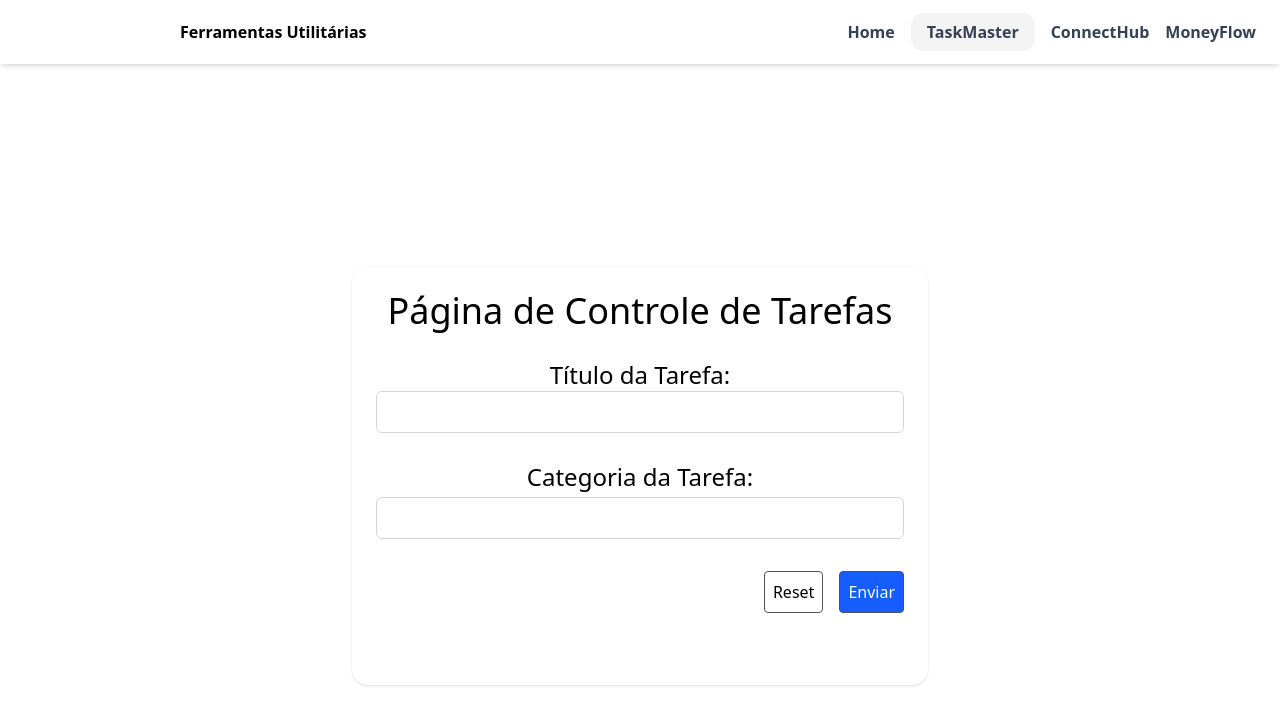
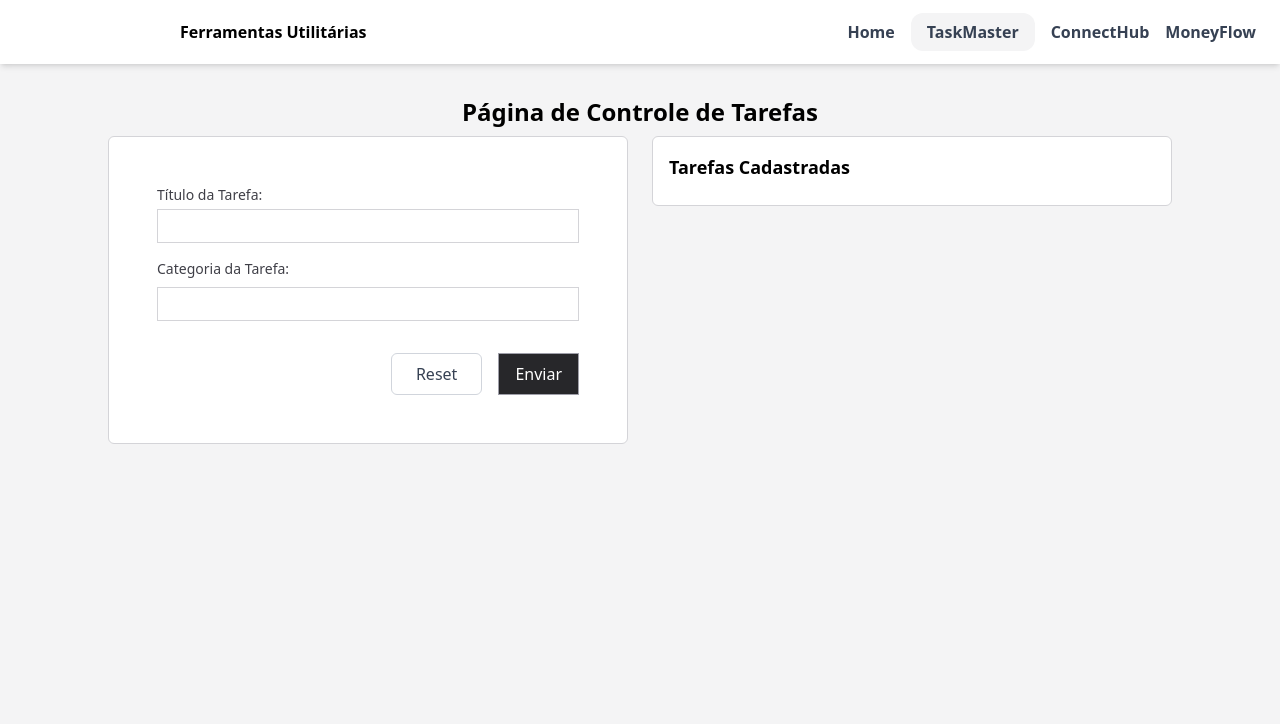
Before and after one commit to JoaoPLS-1/ferramentas-utilitarias-desenvolvimento, a React (Vite) app: page /taskMaster in a window 1280 px wide. Shown: the top 724 px of the page. Built offline with nearby package versions, Linux system fonts and the light colour scheme.

Commit message:
TaskMaster pronta, ConnectHub pronta, MoneyFlow pronta - falta componentização do button separado e outros elementos se der

```diff
--- a/src/pages/connectHub/indexConnect.tsx
+++ b/src/pages/connectHub/indexConnect.tsx
@@ -33,31 +33,35 @@ export function ConnectHub() {
 
     return (
         <>
-            <div className="w-full max-w-4xl mx-auto flex items-center justify-center flex-col mt-4" >
-                <div className="w-full max-w-xl bg-white shadow rounded-2xl p-6 mt-6 flex flex-col gap-4">
-                <h1 className="text-4xl text-center">Página de Controle de Contatos</h1>
+            <div className="w-full min-h-screen flex flex-col items-center bg-zinc-100 py-8">
+                <h1 className="text-2xl font-bold mb-2">Página de Controle de Contatos</h1>
+
+                <div className="flex gap-6 items-start">
+
+                    <div className="border border-zinc-300 bg-white p-12 mb-6 rounded-md w-[520px] box-border">
                         <form onSubmit={formulario.handleSubmit(submeterFormulario)} noValidate className="w-full max-w-4xl mx-auto">
-                    <div className="flex  flex-col gap-5">
-                        <div className="flex flex-col py-1 relative">
-                            <label htmlFor="nome completo" className="text-center mt-3 text-2xl">Nome completo</label>
-                            <input className="w-full rounded-md border border-zinc-300 px-3 py-2 text-zinc-900 text-center" type="text" {...formulario.register('nome')} /> {formulario.formState.errors.nome && <p className="text-red-500 text-xs mt-2 absolute -bottom-3 left-0">{formulario.formState.errors.nome.message}</p>}
+                            <div className="flex flex-col gap-4 w-full">
+                                <div className="flex flex-col gap-1">
+                                    <label className="text-sm font-medium text-zinc-700">Nome completo</label>
+                                    <input className="w-full border border-zinc-300 px-2 py-1 text-zinc-900" type="text" {...formulario.register('nome')} /> {formulario.formState.errors.nome && <p className="text-red-500 text-xs mt-2">{formulario.formState.errors.nome.message}</p>}
                                 </div>
-                        <div className="flex flex-col py-1 relative">
-                            <label htmlFor="email" className="text-center mt-3 text-2xl">Email</label>
-                            <input className="w-full rounded-md border border-zinc-300 px-3 py-2 text-zinc-900 text-center" type="text" {...formulario.register('email')} /> {formulario.formState.errors.email && <p className="text-red-500 text-xs mt-2 absolute -bottom-3 left-0">{formulario.formState.errors.email.message}</p>}
+                                <div className="flex flex-col gap-1">
+                                    <label htmlFor="email" className="text-sm font-medium text-zinc-700">Email</label>
+                                    <input className="w-full border border-zinc-300 px-2 py-1 text-zinc-900" type="text" {...formulario.register('email')} /> {formulario.formState.errors.email && <p className="text-red-500 text-xs mt-2">{formulario.formState.errors.email.message}</p>}
                                 </div>
-                        <div className="flex flex-col py-1 relative ">
-                            <label htmlFor="telefone" className="text-center mt-3 text-2xl">Telefone</label>
-                            <input className="w-full rounded-md border border-zinc-300 px-3 py-2 text-zinc-900 text-center" type="text" {...formulario.register('telefone')} /> {formulario.formState.errors.telefone && <p className="text-red-500 text-xs mt-2 absolute -bottom-3 left-0">{formulario.formState.errors.telefone.message}</p>}
+                                <div className="flex flex-col gap-1 ">
+                                    <label htmlFor="telefone" className="text-sm font-medium text-zinc-700">Telefone</label>
+                                    <input className="w-full border border-zinc-300 px-2 py-1 text-zinc-900" type="text" {...formulario.register('telefone')} /> {formulario.formState.errors.telefone && <p className="text-red-500 text-xs mt-2">{formulario.formState.errors.telefone.message}</p>}
                                 </div>
                             </div>
                             <div className="flex justify-end gap-4 mt-6">
                                 <button className="px-6 py-2 border border-gray-300 rounded-md text-gray-700 hover:bg-gray-50 transition font-medium" type="reset">Limpar</button>
-                        <button className="px-6 py-2 bg-blue-600 text-white rounded-md hover:bg-blue-700 transition font-medium" type="submit">Cadastrar</button>
+                                <button className="border border-zinc-400 px-4 py-1 bg-zinc-800 text-white" type="submit">Cadastrar</button>
                             </div>
                         </form>
                     </div>
-            <div className="w-full flex items-center justify-center flex-col mt-6">
+                    <div className="border border-zinc-300 bg-white p-4 w-[520px] box-border rounded-md">
+                        <h1 className="text-lg font-bold mb-2">Clientes Cadastrados</h1>
                         {cliente.length > 0 && cliente.map((cliente, index) => {
                             return (
                                 <>
@@ -66,6 +70,7 @@ export function ConnectHub() {
                             )
                         })}
                     </div>
+                </div>
 
             </div>
 
--- a/src/pages/home/index.tsx
+++ b/src/pages/home/index.tsx
@@ -12,21 +12,21 @@ export function Home() {
 
             <div className="flex ">
 
-            <NavLink className='text-black text-4xl font-semi no-underline bg-zinc-400 rounded-2xl w-64 h-32 flex items-center justify-center flex-col' to={'/taskMaster'}>TaskMaster
+            <NavLink className='text-black text-4xl font-semi no-underline bg-blue-500 rounded-2xl w-64 h-32 flex items-center justify-center flex-col' to={'/taskMaster'}>TaskMaster
             <p className="text-xs mt-2 text-black font-bold">Adição, listagem e remoção de tarefas</p>
             </NavLink>
 
             </div>
             <div className="flex ">
 
-            <NavLink className='text-black text-4xl font-semi no-underline bg-zinc-400 rounded-2xl w-64 h-32 flex items-center justify-center flex-col' to={'/connectHub'}>ConnectHub
+            <NavLink className='text-black text-4xl font-semi no-underline bg-blue-500 rounded-2xl w-64 h-32 flex items-center justify-center flex-col' to={'/connectHub'}>ConnectHub
             <p className="text-xs mt-2 text-black font-bold">Conexão entre usuários</p>
             </NavLink>
 
             </div>
             <div className="flex ">
 
-            <NavLink className='text-black text-4xl font-semi no-underline bg-zinc-400 rounded-2xl w-64 h-32 flex items-center justify-center flex-col' to={'/moneyFlow'}>MoneyFlow
+            <NavLink className='text-black text-4xl font-semi no-underline bg-blue-500 rounded-2xl w-64 h-32 flex items-center justify-center flex-col' to={'/moneyFlow'}>MoneyFlow
             <p className="text-xs mt-2 text-black font-bold">Controle de fluxo financeiro</p>
             </NavLink>
 
--- a/src/pages/moneyFlow/indexMoney.tsx
+++ b/src/pages/moneyFlow/indexMoney.tsx
@@ -19,7 +19,7 @@ export function MoneyFlow() {
     const regrasFluxo = z.object({
         id: z.string().optional(),
         descricao: z.string().min(5, 'Campo obrigatório.'),
-        valor: z.coerce.number().positive('Campo obrigatório com valores positivos.'),
+        valor: z.coerce.number().positive('Campo obrigatório com valores positivos acima de 0.'),
         tipo: z.enum(['ENTRADA', 'SAIDA'])
     })
 
@@ -51,42 +51,45 @@ export function MoneyFlow() {
 
     return (
         <>
-            <div className="w-full h-screen flex flex-col items-center justify-center">
-                <h1 className="text-4xl text-center">Página de Controle de Fluxo Financeiro</h1>
-                <h1 className={`text-center text-4xl mt-5 ${saldo < 0 ? "text-red-500" : "text-green-600"}`}>Saldo: R$ {saldo.toFixed(2)}</h1>
+            <div className="w-full min-h-screen flex flex-col items-center bg-zinc-100 py-8">
+                <h1 className="text-3xl font-bold mb-2">Página de Controle de Fluxo Financeiro</h1>
+                <p className={`text-center text-xl mb-6 ${saldo < 0 ? "text-red-500" : "text-green-600"}`}>Saldo: <span className="font-semibold">R$ {saldo.toFixed(2)}</span></p>
 
-                <div className="w-full max-w-xl bg-white shadow rounded-2xl p-6 mt-6 flex flex-col gap-4">
-                    <form onSubmit={formulario.handleSubmit(submeterFormulario)} className="flex flex-col gap-4">
+                <div className="flex gap-6 items-start">
 
-                    <div className="flex flex-col relative justify-center items-center gap-2">
+                <div className="border border-zinc-300 bg-white p-12 mb-6 rounded-md w-[520px] box-border">
+                    <form onSubmit={formulario.handleSubmit(submeterFormulario)} className="flex flex-col gap-7 w-full">
 
-                        <label className="text-center mt-3 text-2xl">Valor</label>
-                        <input type="number" step="0.01" {...formulario.register('valor')} className="w-full rounded-md border border-zinc-300 px-3 py-2 text-zinc-900 text-center" />{formulario.formState.errors.valor && <p className="text-red-500 text-xs mt-4 absolute -bottom-4 left-0">{formulario.formState.errors.valor.message}</p>}
+                    <div className="flex flex-col gap-1">
+
+                        <label className="text-sm font-medium text-zinc-700">Valor</label>
+                        <input type="number" step="0.01" {...formulario.register('valor')} className="w-full border border-zinc-300 px-2 py-1 text-zinc-900" />{formulario.formState.errors.valor && <p className="text-red-500 text-xs mt-2">{formulario.formState.errors.valor.message}</p>}
 
                     </div>
-                    <div className="flex flex-col relative justify-center items-center gap-2">
+                    <div className="flex flex-col gap-1">
 
-                        <label className="text-center mt-3 text-2xl">Descrição</label>
-                        <input type="text" {...formulario.register('descricao')} className="w-full rounded-md border border-zinc-300 px-3 py-2 text-zinc-900 text-center" />{formulario.formState.errors.descricao && <p className="text-red-500 text-xs mt-2 absolute -bottom-4 left-0">{formulario.formState.errors.descricao.message}</p>}
+                        <label className="text-sm font-medium text-zinc-700">Descrição</label>
+                        <input type="text" {...formulario.register('descricao')} className="w-full border border-zinc-300 px-2 py-1 text-zinc-900" />{formulario.formState.errors.descricao && <p className="text-red-500 text-xs mt-2">{formulario.formState.errors.descricao.message}</p>}
 
                     </div>
-                    <div className="flex flex-col relative justify-center items-center gap-2">
+                    <div className="flex flex-col gap-1">
 
-                        <label className="text-center mt-3 text-2xl">Tipo</label>
-                        <select {...formulario.register('tipo')} className="w-full rounded-md border border-zinc-300 px-3 py-2 text-zinc-900 text-center">
+                        <label className="text-sm font-medium text-zinc-700">Tipo</label>
+                        <select {...formulario.register('tipo')} className="w-full border border-zinc-300 px-2 py-1 text-zinc-900">
                             <option value="ENTRADA">ENTRADA</option>
                             <option value="SAIDA">SAIDA</option>
-                        </select>{formulario.formState.errors.tipo && <p className="text-red-500 text-xs mt-2 absolute -bottom-4 left-0">{formulario.formState.errors.tipo.message}</p>}
+                        </select>{formulario.formState.errors.tipo && <p className="text-red-500 text-xs mt-2">{formulario.formState.errors.tipo.message}</p>}
 
 
                     </div>
                     <div className="flex justify-end mt-5">
-                    <button className="max-w-24 px-1 py-1 bg-blue-600 text-white rounded-md hover:bg-blue-700 transition font-medium" type="submit">Cadastrar</button>
+                    <button className="border border-zinc-400 px-4 py-1 bg-zinc-800 text-white cursor-pointer" type="submit">Cadastrar</button>
 
                     </div>
                     </form>
                 </div>
-                <div className="flex gap-2 flex-col p-4">
+                <div className="border border-zinc-300 bg-white p-4 w-[520px] box-border rounded-md">
+                    <h1 className="text-xl font-bold mb-4">Histórico de Movimentações</h1>
                    {valores.length > 0 && valores.map((valores, index) => {
                     return (
                         <>
@@ -98,6 +101,8 @@ export function MoneyFlow() {
                     )
                    })}
                 </div>
+                </div>
+
 
             </div>
         </>
--- a/src/pages/taskMaster/index.tsx
+++ b/src/pages/taskMaster/index.tsx
@@ -1,7 +1,7 @@
 import { NavLink } from "react-router-dom";
 import { zodResolver } from '@hookform/resolvers/zod'
 import { useEffect, useState } from 'react'
-import { useForm } from 'react-hook-form'
+import { useForm, type Resolver } from 'react-hook-form'
 import * as z from 'zod'
 import { LuCheck, LuTrash } from 'react-icons/lu'
 export function TaskMaster() {
@@ -16,14 +16,14 @@ export function TaskMaster() {
     }, [])
 
     const regrasTarefas = z.object({
-        titulo: z.string().min(5, 'Mínimo 5 caracteres.'),
-        categoria: z.string().min(3, 'Minimo 3 caracteres.'),
+        titulo: z.string().min(5,'Campo origatório.' ),
+        categoria: z.string().min(3, 'Campo origatório.'),
         id: z.string().optional(),
         concluido: z.boolean().optional()
     })
     type TypeForm = z.infer<typeof regrasTarefas>
     const formulario = useForm<TypeForm>({
-        resolver: zodResolver(regrasTarefas)
+        resolver: zodResolver(regrasTarefas) as Resolver<TypeForm>
     })
     function submeterTarefa(camposTarefas: TypeForm) {
 
@@ -64,30 +64,35 @@ export function TaskMaster() {
 
     return (
         <>
-            <div className="w-full h-screen flex items-center justify-center flex-col">
-                <div className="w-full max-w-xl bg-white shadow rounded-2xl p-6 mt-6 flex flex-col gap-4">
-                <h1 className="text-4xl text-center">Página de Controle de Tarefas</h1>
-                <form onSubmit={formulario.handleSubmit(submeterTarefa)} className="flex flex-col gap-4">
-                    <div className="flex flex-col relative">
-                        <label className="text-center mt-3 text-2xl">Título da Tarefa:</label>
-                        <input {...formulario.register('titulo')} type="text" className="w-full rounded-md border border-zinc-300 px-3 py-2 text-zinc-900 text-center" />
+            <div className="w-full min-h-screen flex flex-col items-center bg-zinc-100 py-8">
+                <h1 className="text-2xl font-bold mb-2">Página de Controle de Tarefas</h1>
+
+                <div className="flex gap-6 items-start">
+
+                    <div className="border border-zinc-300 bg-white p-12 mb-6 rounded-md w-[520px] box-border">
+                        <form onSubmit={formulario.handleSubmit(submeterTarefa)} className="flex flex-col gap-4 w-full">
+                            <div className="flex flex-col gap-1">
+                                <label className="text-sm font-medium text-zinc-700">Título da Tarefa:</label>
+                                <input {...formulario.register('titulo')} type="text" className="w-full border border-zinc-300 px-2 py-1 text-zinc-900" />
                                 {formulario.formState.errors.titulo && (
-                            <span className="text-red-500 text-xs absolute -bottom-4 left-0">{formulario.formState.errors.titulo.message}</span>
+                                    <p className="text-red-500 text-xs mt-2">{formulario.formState.errors.titulo.message}</p>
                                 )}
                             </div>
-                    <div className="flex flex-col relative">
-                        <label className="text-center mt-3 text-2xl">Categoria da Tarefa:</label>
-                        <input {...formulario.register('categoria')} type="text" className="w-full rounded-md border border-zinc-300 px-3 py-2 text-zinc-900 text-center mt-1" />
+                            <div className="flex flex-col gap-1">
+                                <label className="text-sm font-medium text-zinc-700">Categoria da Tarefa:</label>
+                                <input {...formulario.register('categoria')} type="text" className="w-full border border-zinc-300 px-2 py-1 text-zinc-900 mt-1" />
                                 {formulario.formState.errors.categoria && (
-                            <span className="text-red-500 text-xs absolute -bottom-4 left-0">{formulario.formState.errors.categoria.message}</span>
+                                    <p className="text-red-500 text-xs mt-2">{formulario.formState.errors.categoria.message}</p>
                                 )}
                             </div>
                             <div className="flex gap-4 justify-end mt-4">
-                        <button type="reset" className="p-2 border border-zinc-600 hover:bg-zinc-200 rounded-sm">Reset</button>
-                        <button className="p-2 border border-zinc-600 rounded-sm bg-blue-600 hover:bg-blue-700 text-zinc-50">Enviar</button>
+                                <button type="reset" className="px-6 py-2 border border-gray-300 rounded-md text-gray-700 hover:bg-gray-50 transition font-medium">Reset</button>
+                                <button className="border border-zinc-400 px-4 py-1 bg-zinc-800 text-white">Enviar</button>
                             </div>
                         </form>
-                <div className="flex gap-2 flex-col p-4">
+                    </div>
+                    <div className="border border-zinc-300 bg-white p-4 w-[520px] box-border rounded-md">
+                        <h1 className="text-lg font-bold mb-2">Tarefas Cadastradas</h1>
                         {tarefas.length > 0 && tarefas.map((tarefas, index) => {
                             return (
                                 <>
@@ -101,6 +106,7 @@ export function TaskMaster() {
                                 </>
                             )
                         })}
+
                     </div>
 
                 </div>
```
Lines whose indentation alone changed are shown as unchanged.
